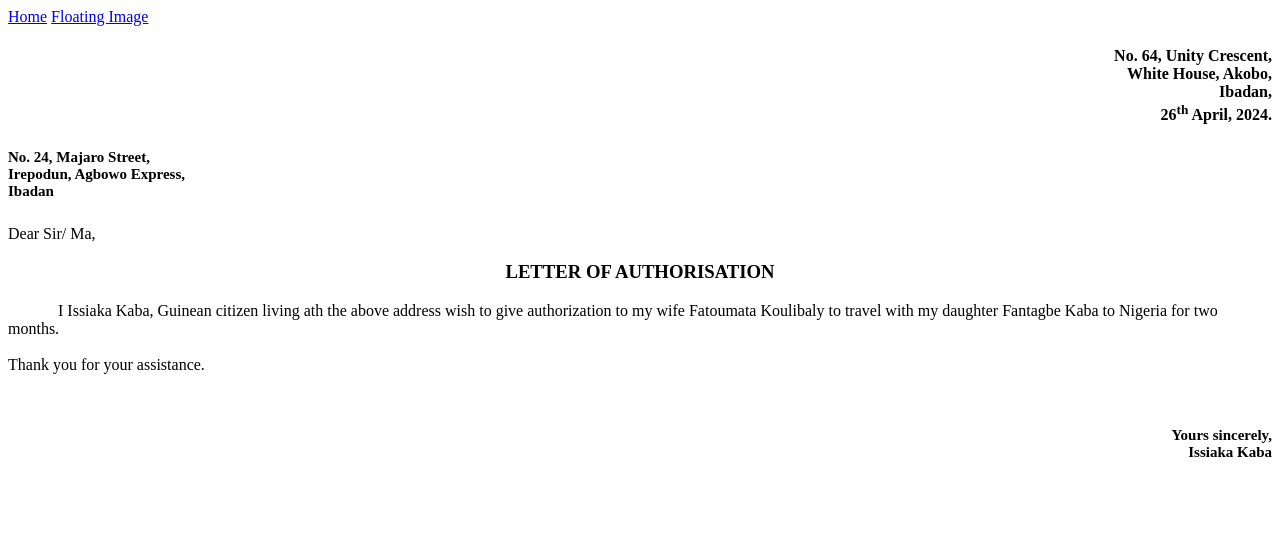
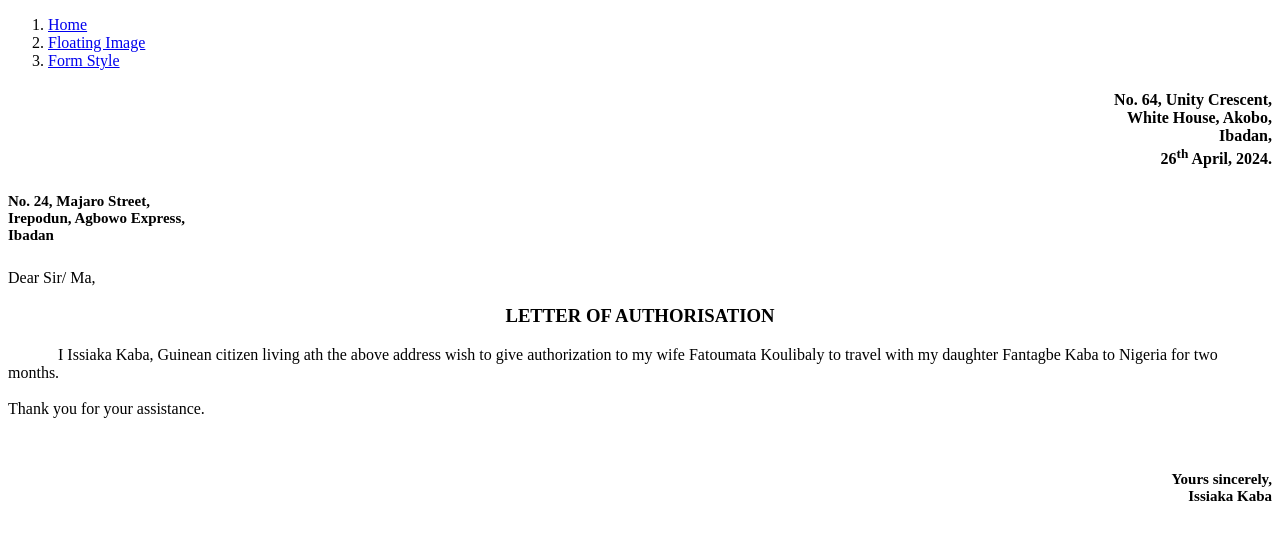
Before and after one commit to issiaka6437/css_assignment, a plain HTML site: page index.html in a window 1280 px wide. Drawn offline with Linux system fonts and the light colour scheme.

Commit message:
link_addition

```diff
--- a/index.html
+++ b/index.html
@@ -37,8 +37,11 @@
 </head>
 
 <body>
-    <a href="index.html">Home</a>
-    <a href="Floater.html">Floating Image</a>
+    <ol>
+        <li><a href="index.html">Home</a></li>
+        <li> <a href="Floater.html">Floating Image</a></li>
+        <li> <a href="form.html">Form Style</a></li>
+    </ol>
 
     <h4> <b> No. 64, Unity Crescent, <br>
             White House, Akobo, <br>
```
Also changed, not shown: Floater.html (+5 -2 lines), Timetable.html (+5 -0 lines), form.html (+14 -9 lines).
